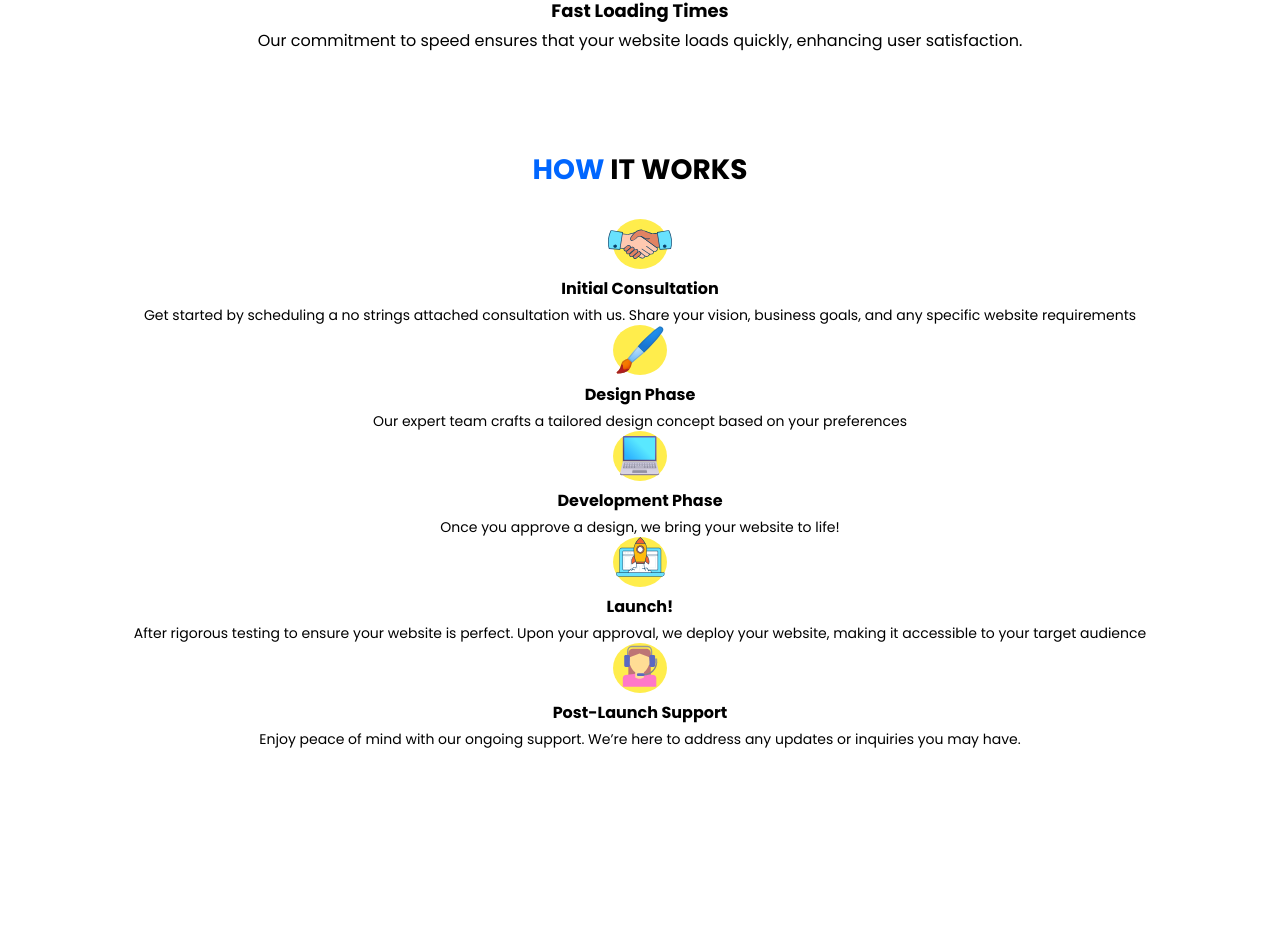
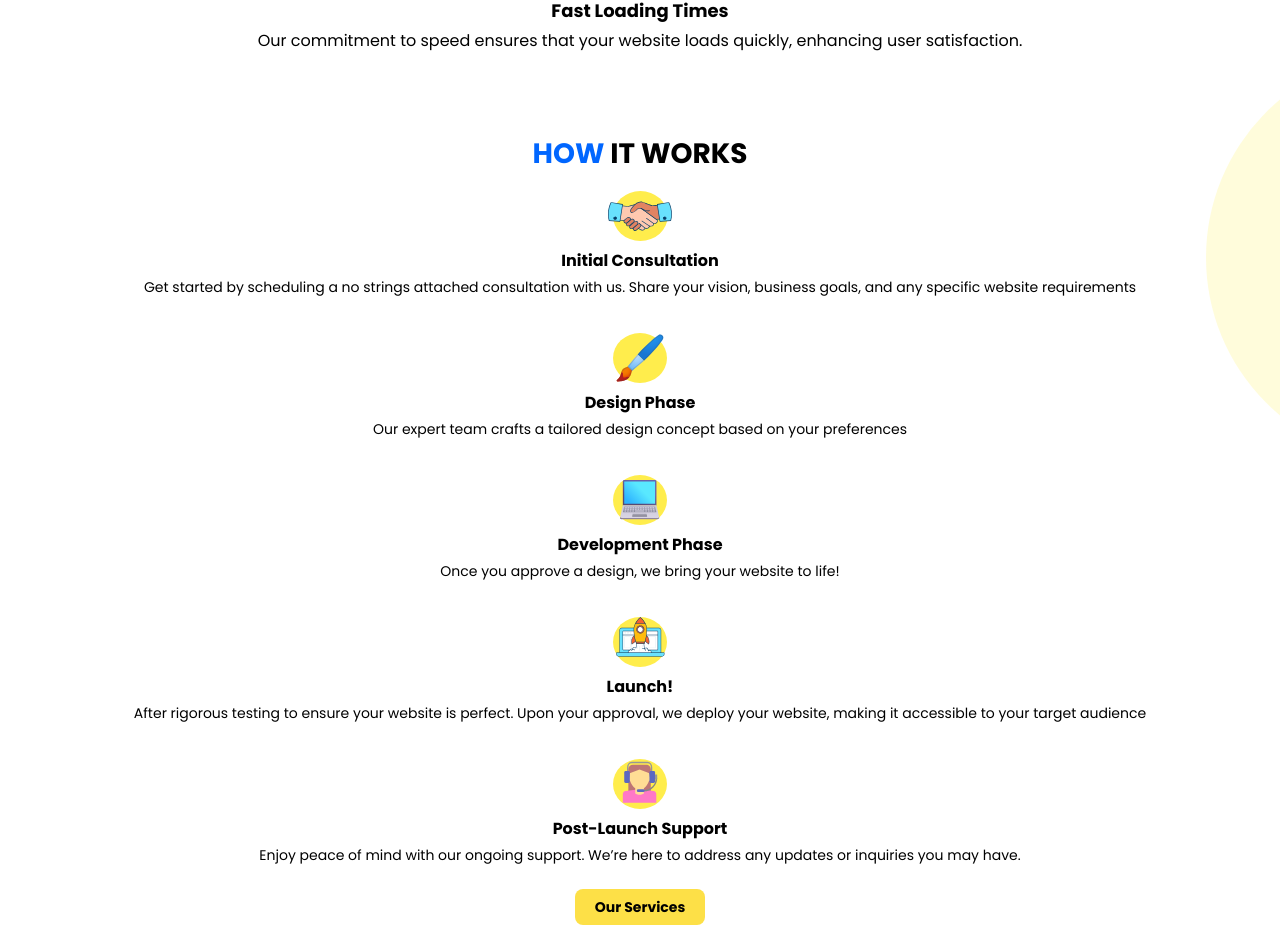
Before and after one commit to lukereed1/swift-sites, a React (Vite) app: page / in a window 1280 px wide. Shown: the part 1409-2334 px from the top of the page. Before the commit the page ends 2158 px from the top, so only its background shows below. Built offline with nearby package versions, Linux system fonts and the light colour scheme.

Commit message:
Finished features section and process section - including yellow margin blobs

```diff
--- /dev/null
+++ b/src/components/SemiCircle.tsx
@@ -0,0 +1,18 @@
+interface Props {
+	rightSideScreen?: boolean;
+	topDist: number;
+}
+
+import SemiCircle from "../assets/small-yellow-blob.svg";
+
+export default function SmallSemiCircle(props: Props) {
+	return (
+		<img
+			className={`absolute ${
+				props.rightSideScreen ? "right-0 scale-x-[-1]" : "left-0"
+			} top-[${props.topDist}px]`}
+			src={SemiCircle}
+			alt="background circle"
+		/>
+	);
+}
--- a/src/pages/home/Features.tsx
+++ b/src/pages/home/Features.tsx
@@ -3,16 +3,12 @@ import PrimaryButton from "../../components/PrimaryButton";
 import LaptopIcon from "../../assets/laptop-icon.svg";
 import MobileIcon from "../../assets/mobile-icon.svg";
 import RunningIcon from "../../assets/running-icon.svg";
-import HandshakeIcon from "../../assets/handshake-icon.svg";
-import PaintBrushIcon from "../../assets/paintbrush-icon.svg";
-import SmallLaptopIcon from "../../assets/small-laptop-icon.svg";
-import RocketIcon from "../../assets/rocket-icon.svg";
-import SupportIcon from "../../assets/support-icon.svg";
+import SemiCircle from "../../components/SemiCircle";
 
 export default function Features() {
 	return (
 		<section className="flex flex-col items-center px-[40px] mt-20 sm:mt-44">
-			{/* WHY CHOOSE US SECTION */}
+			{/* WHY CHOOSE US */}
 			<div className="flex flex-col items-center text-center mb-14">
 				<h2 className="text-[28px] font-bold">
 					<span className="text-[#0066FF]">WHY</span> CHOOSE US
@@ -29,7 +25,7 @@ export default function Features() {
 				</div>
 			</div>
 
-			{/* FEATURES SECTION */}
+			{/* FEATURES */}
 			<div className="flex flex-col gap-11">
 				<Card
 					imageUrl={LaptopIcon}
@@ -55,39 +51,7 @@ export default function Features() {
 					enhancing user satisfaction.
 				</Card>
 			</div>
-
-			{/* HOW IT WORKS SECTION */}
-			<h2 className="text-[28px] font-bold mt-24">
-				<span className="text-[#0066FF]">HOW</span> IT WORKS
-			</h2>
-
-			<div className="flex flex-col text-center mt-7">
-				<Card imageUrl={HandshakeIcon} heading="Initial Consultation">
-					Get started by scheduling a no strings attached consultation with us.
-					Share your vision, business goals, and any specific website
-					requirements
-				</Card>
-
-				<Card imageUrl={PaintBrushIcon} heading="Design Phase">
-					Our expert team crafts a tailored design concept based on your
-					preferences
-				</Card>
-
-				<Card imageUrl={SmallLaptopIcon} heading="Development Phase">
-					Once you approve a design, we bring your website to life!
-				</Card>
-
-				<Card imageUrl={RocketIcon} heading="Launch!">
-					After rigorous testing to ensure your website is perfect. Upon your
-					approval, we deploy your website, making it accessible to your target
-					audience
-				</Card>
-
-				<Card imageUrl={SupportIcon} heading="Post-Launch Support">
-					Enjoy peace of mind with our ongoing support. We’re here to address
-					any updates or inquiries you may have.
-				</Card>
-			</div>
+			<SemiCircle topDist={1000} />
 		</section>
 	);
 }
--- a/src/pages/home/HomePage.tsx
+++ b/src/pages/home/HomePage.tsx
@@ -1,11 +1,13 @@
 import Features from "./Features";
 import Hero from "./Hero";
+import ProcessOverview from "./ProcessOverview";
 
 export default function HomePage() {
 	return (
 		<>
 			<Hero />
 			<Features />
+			<ProcessOverview />
 		</>
 	);
 }
--- /dev/null
+++ b/src/pages/home/ProcessOverview.tsx
@@ -0,0 +1,53 @@
+import Card from "../../components/Card";
+import HandshakeIcon from "../../assets/handshake-icon.svg";
+import PaintBrushIcon from "../../assets/paintbrush-icon.svg";
+import SmallLaptopIcon from "../../assets/small-laptop-icon.svg";
+import RocketIcon from "../../assets/rocket-icon.svg";
+import SupportIcon from "../../assets/support-icon.svg";
+import PrimaryButton from "../../components/PrimaryButton";
+import SemiCircle from "../../components/SemiCircle";
+
+export default function ProcessOverview() {
+	return (
+		<section className="flex flex-col items-center text-center px-[40px]">
+			{/* HOW IT WORKS */}
+			<h2 className="text-[28px] font-bold mt-20">
+				<span className="text-[#0066FF]">HOW</span> IT WORKS
+			</h2>
+
+			<div className="flex flex-col text-center mt-4 gap-9">
+				<Card imageUrl={HandshakeIcon} heading="Initial Consultation">
+					Get started by scheduling a no strings attached consultation with us.
+					Share your vision, business goals, and any specific website
+					requirements
+				</Card>
+
+				<Card imageUrl={PaintBrushIcon} heading="Design Phase">
+					Our expert team crafts a tailored design concept based on your
+					preferences
+				</Card>
+
+				<Card imageUrl={SmallLaptopIcon} heading="Development Phase">
+					Once you approve a design, we bring your website to life!
+				</Card>
+
+				<Card imageUrl={RocketIcon} heading="Launch!">
+					After rigorous testing to ensure your website is perfect. Upon your
+					approval, we deploy your website, making it accessible to your target
+					audience
+				</Card>
+
+				<Card imageUrl={SupportIcon} heading="Post-Launch Support">
+					Enjoy peace of mind with our ongoing support. We’re here to address
+					any updates or inquiries you may have.
+				</Card>
+			</div>
+
+			<div className="mt-6">
+				<PrimaryButton text="Our Services" />
+			</div>
+
+			<SemiCircle topDist={2000} rightSideScreen={true} />
+		</section>
+	);
+}
```
Also changed, not shown: src/assets/small-yellow-blob.svg (added), src/assets/yellow-blob.svg (deleted).
